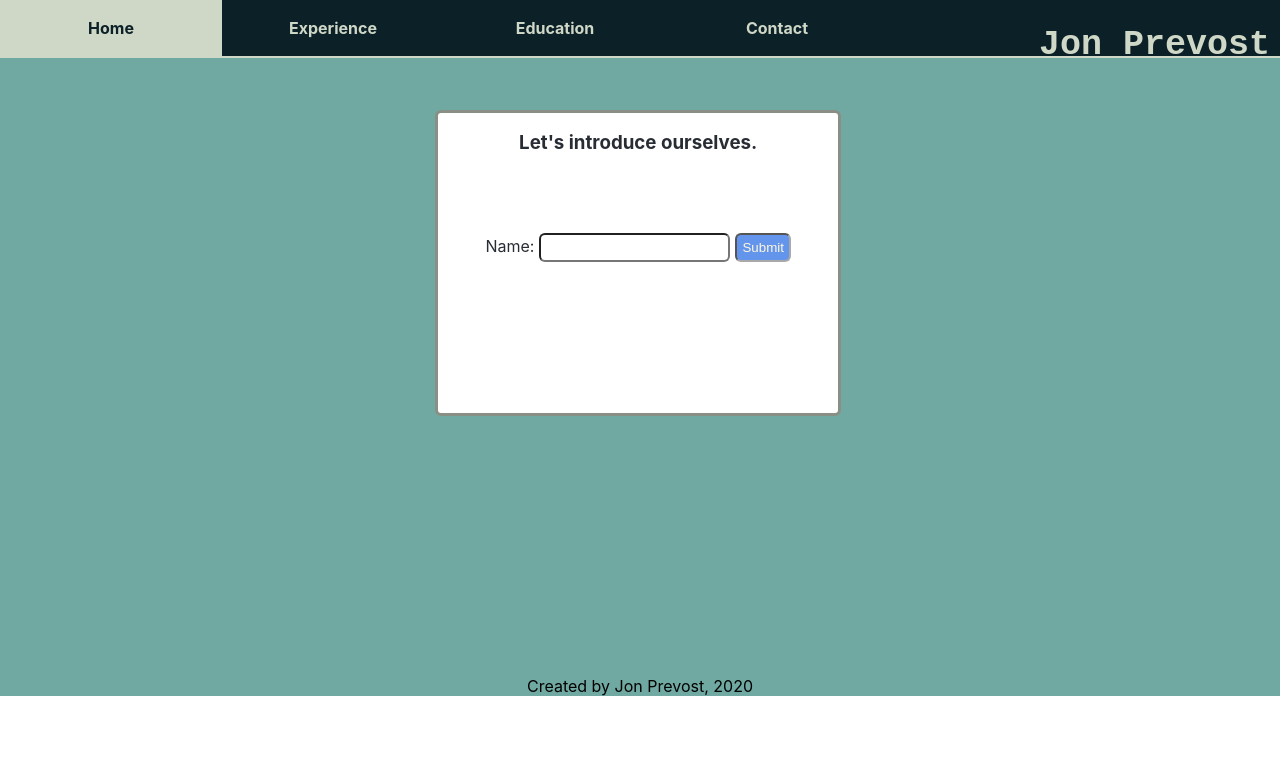
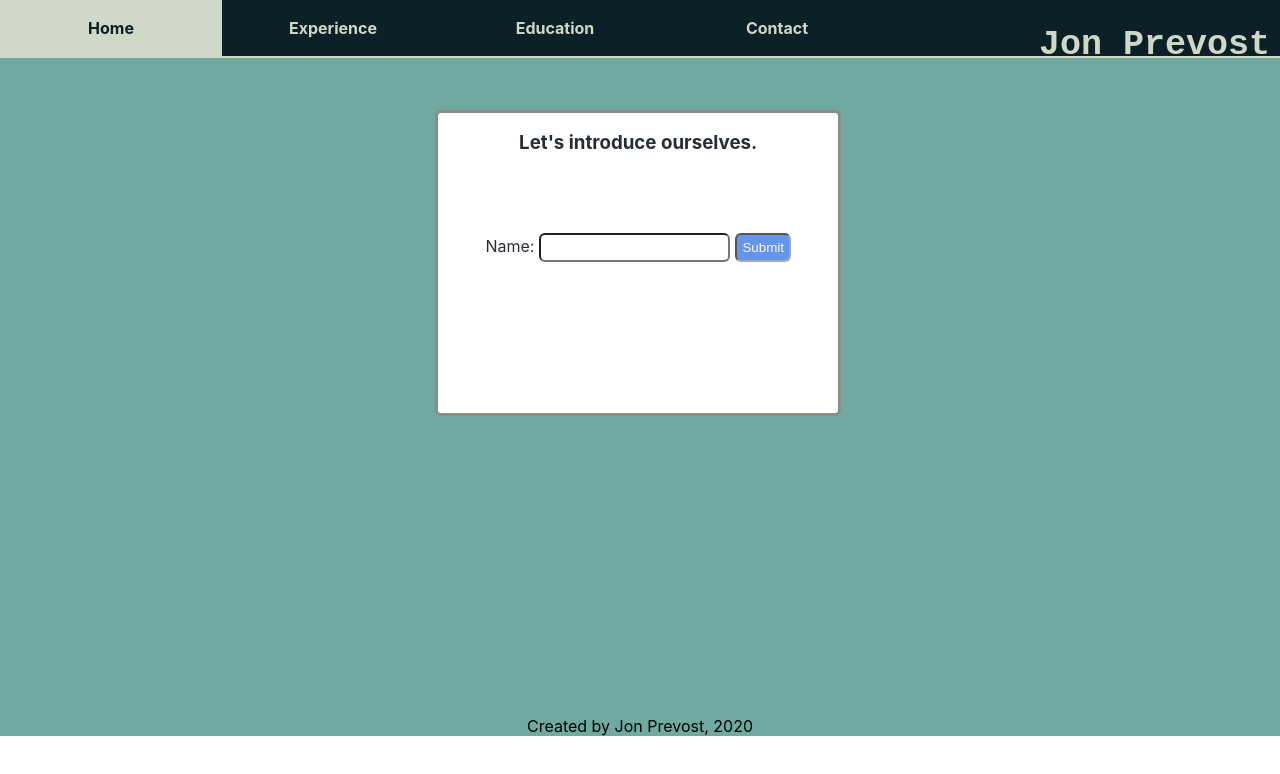
Before and after one commit to jprevost89/resume, a React (Create React App) app: page / in a window 1280 px wide. Shown: the top 774 px of the page. Built offline with nearby package versions, Linux system fonts and the light colour scheme.

Commit message:
extended footer height

```diff
--- a/src/Components/Footer/Footer.css
+++ b/src/Components/Footer/Footer.css
@@ -1,7 +1,7 @@
 .footer {
     height: max-content;
     background-color: #70a9a1;
-    margin-top: 260px;
+    margin-top: 300px;
 }
 
 @media screen and (max-width: 500px) {
```
